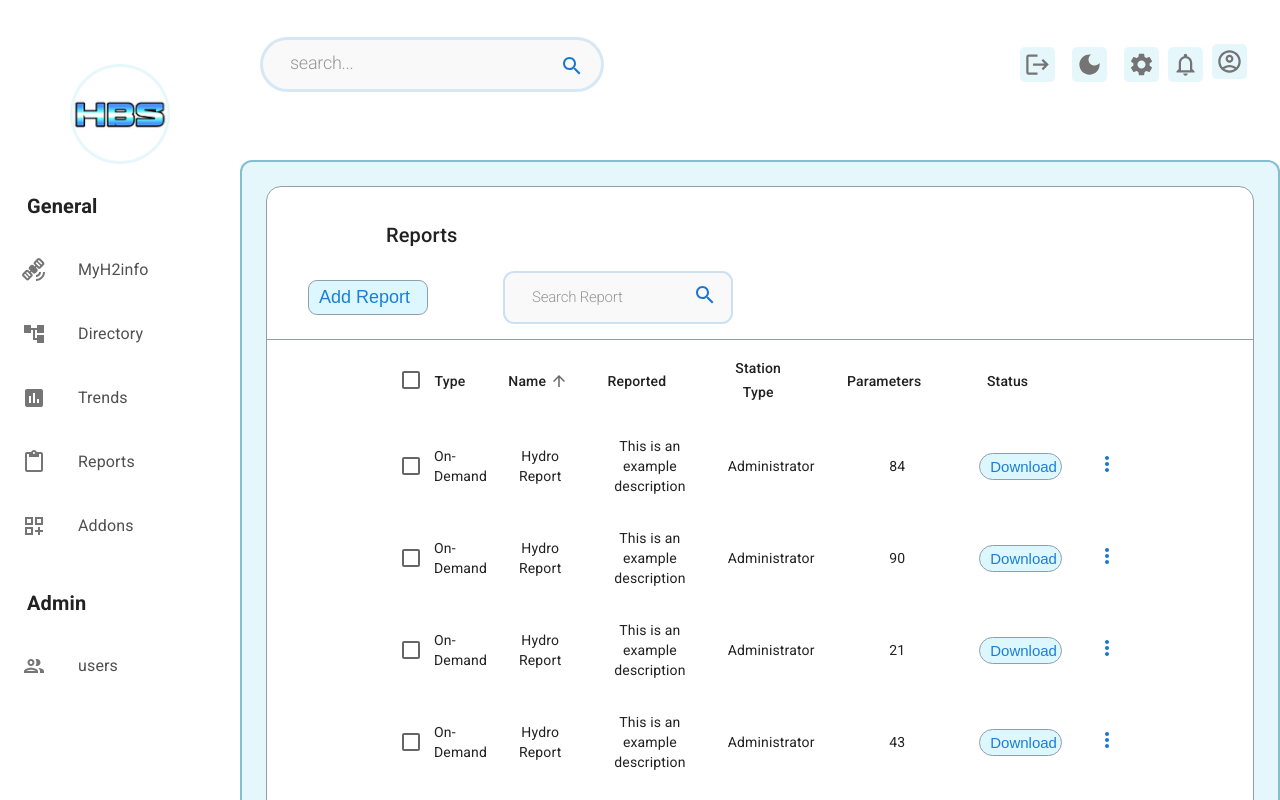
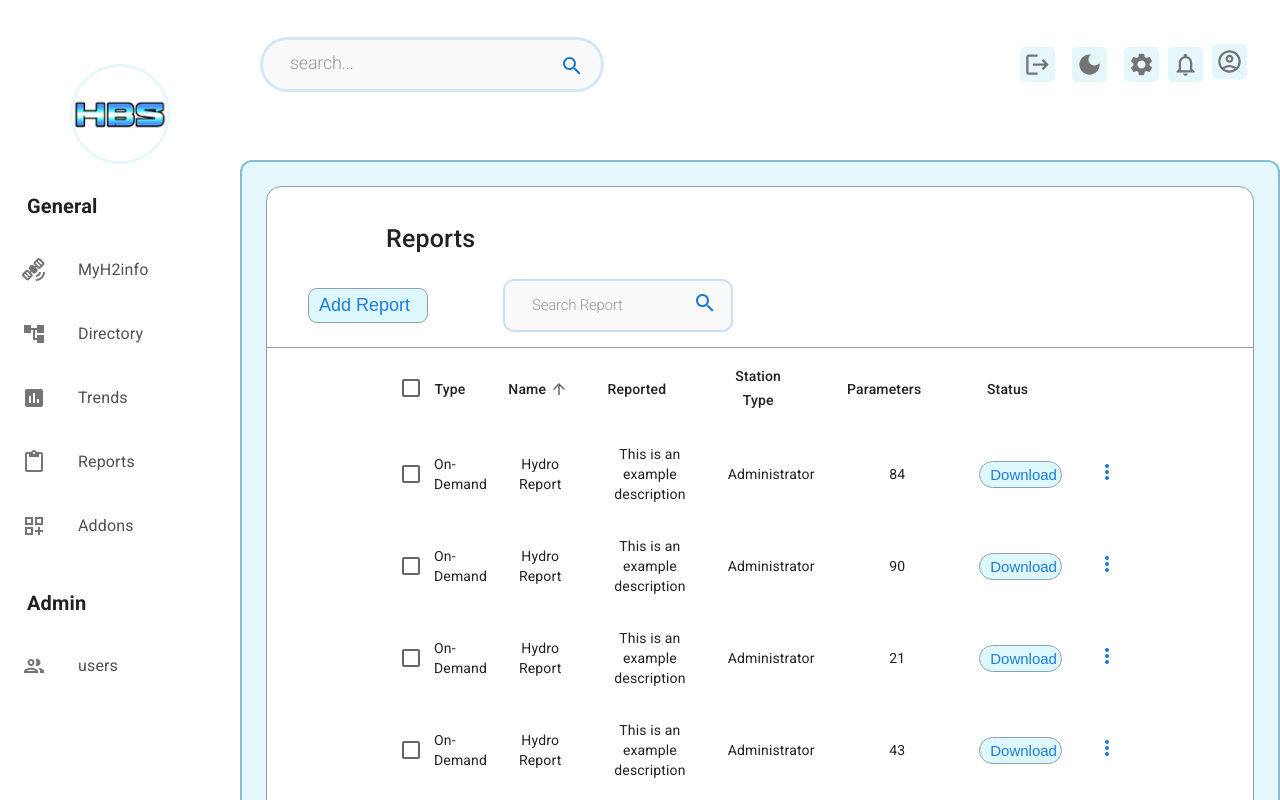
Before and after one commit to kpierc11/Dashboard_Demo, a React (Create React App) app in the folder app/: page /reports in a window 1280 px wide. Shown: the top 800 px of the page. Built offline with nearby package versions, Linux system fonts and the light colour scheme.

Commit message:
Font size on reports

```diff
--- a/app/src/components/ReportsTable/ReportsTable.tsx
+++ b/app/src/components/ReportsTable/ReportsTable.tsx
@@ -359,7 +359,7 @@ function EnhancedTableToolbar(props: EnhancedTableToolbarProps) {
           </Typography>
         ) : (
           <Typography
-            sx={{ flex: "1 1 100%", paddingLeft: "10px" }}
+            sx={{ flex: "1 1 100%", paddingLeft: "10px", fontSize: "25px" }}
             variant="h6"
             id="tableTitle"
             component="div"
```
